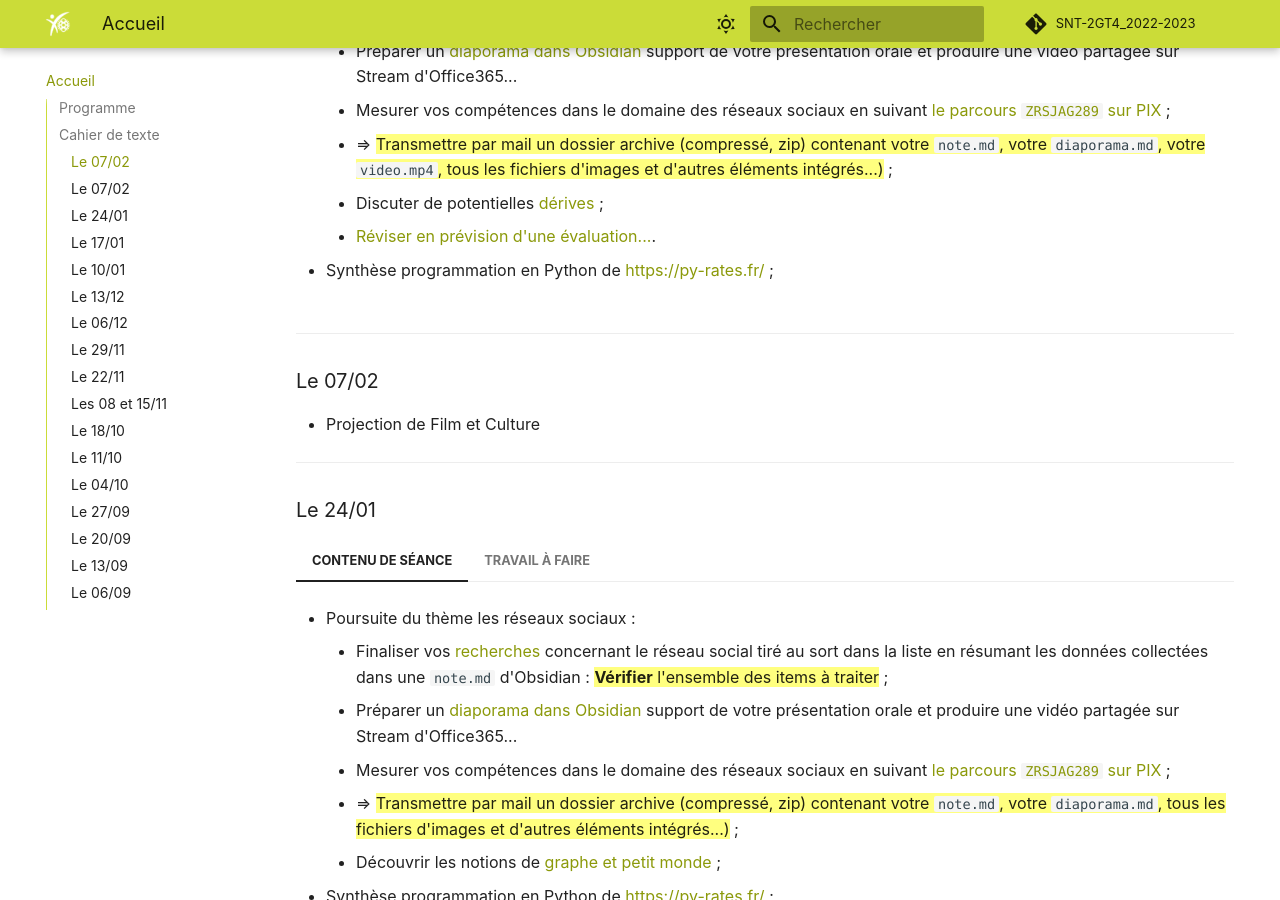
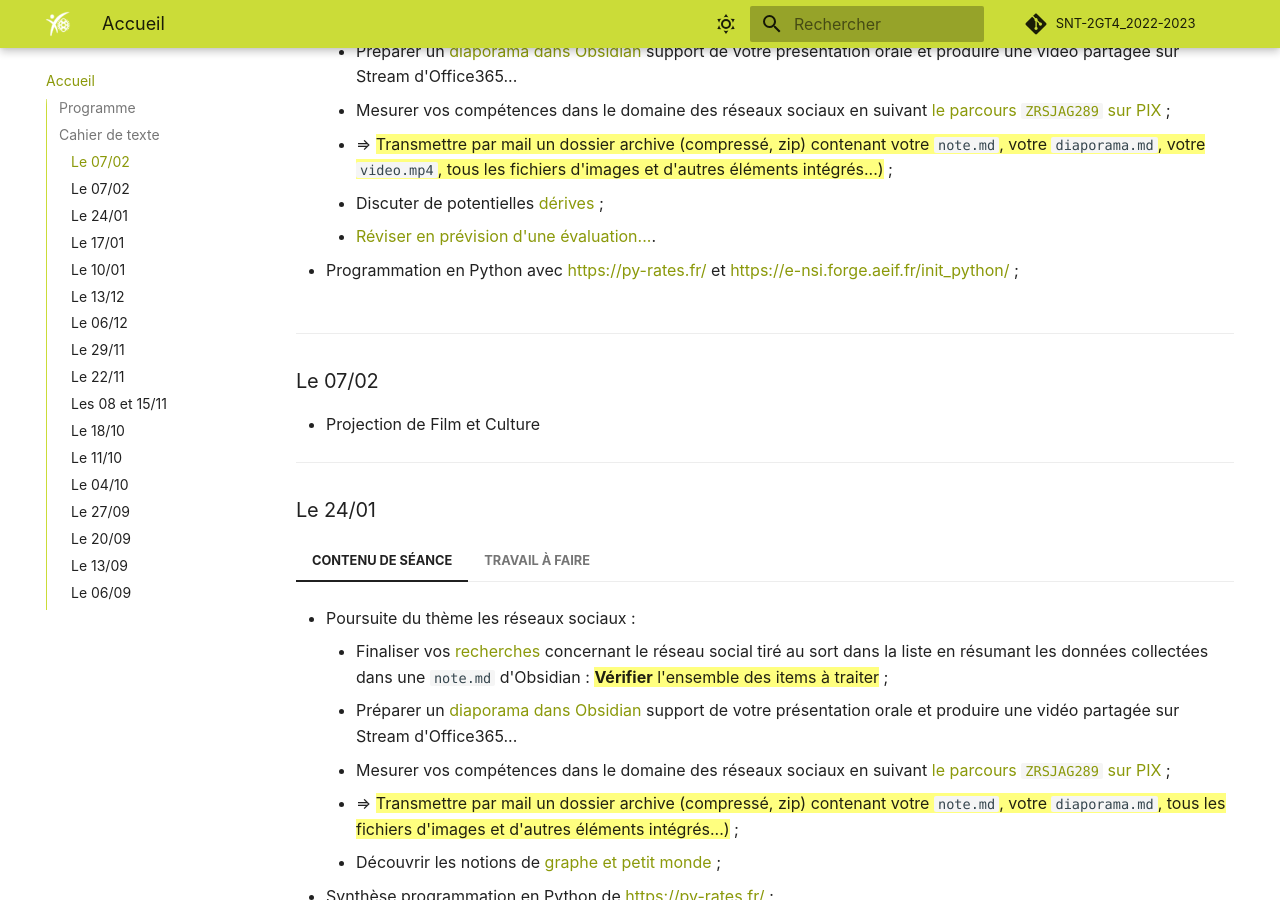
Before and after one commit to ericECmorlaix/SNT-2GT4_2022-2023, an MkDocs documentation site: the page built from docs/index.md, in a window 1280 px wide and 900 px high, scrolled down 1612 px. Built offline with MkDocs 1.6.1 and Material for MkDocs 9.7.7, drawn with Linux system fonts in a browser that asks for light colours; comment, search, counter and statistics services are not loaded.

Commit message:
MAJ Python

```diff
--- a/docs/index.md
+++ b/docs/index.md
@@ -106,7 +106,7 @@
         - Discuter de potentielles [dérives](https://ericecmorlaix.github.io/SNT-2GT4_2022-2023/RS/#derives){target="_blank"} ;
         - [Réviser en prévision d'une évaluation...](https://ericecmorlaix.github.io/SNT-2GT4_2022-2023/RS/#bilan){target="_blank"}.
 
-    - Synthèse programmation en Python de [https://py-rates.fr/](https://py-rates.fr/){target="_blank"} ;
+    - Programmation en Python avec [https://py-rates.fr/](https://py-rates.fr/){target="_blank"} et [https://e-nsi.forge.aeif.fr/init_python/](https://e-nsi.forge.aeif.fr/init_python/){target="_blank"} ;
 
 
 === "TRAVAIL À FAIRE"
```
